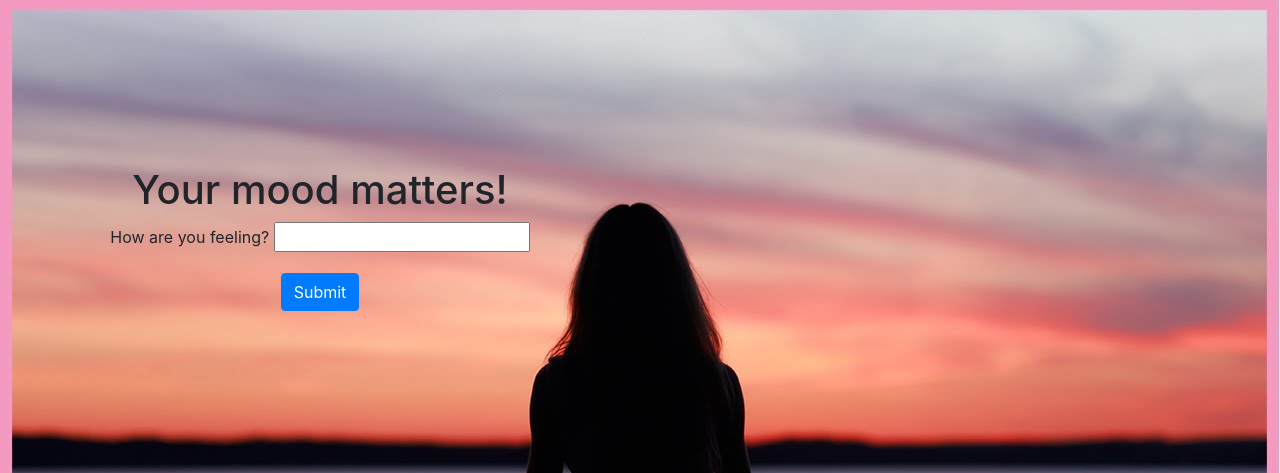
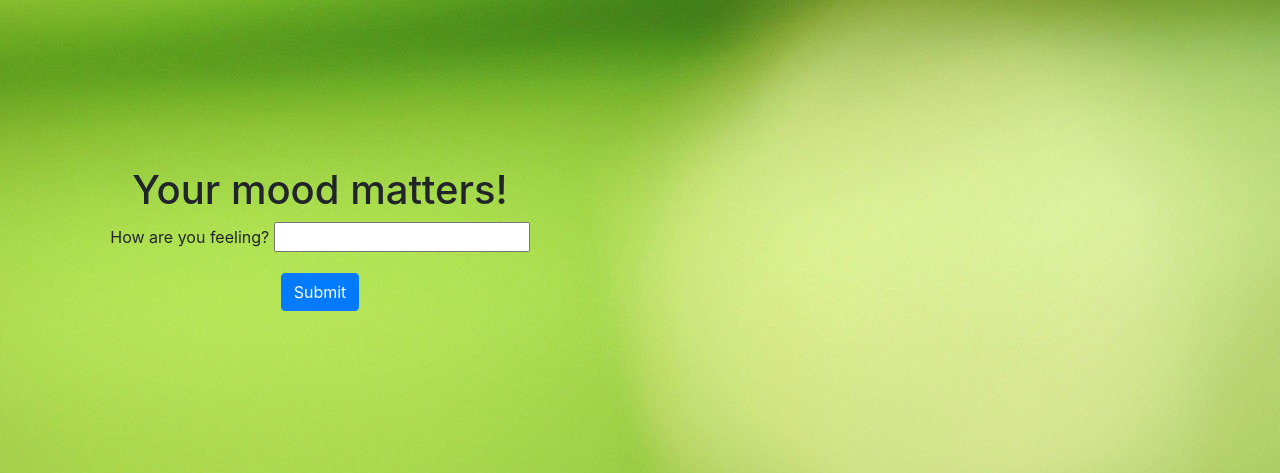
Before and after one commit to jovitap123/yourmoodmatters, a Flask app: page / in a window 1280 px wide. Shown: the top 473 px of the page. Run offline with Flask 2, Linux system fonts and the light colour scheme; some libraries are stand-ins or nearby versions.

Commit message:
Changed background photo

```diff
--- a/templates/index.html
+++ b/templates/index.html
@@ -11,7 +11,7 @@
         integrity="sha384-JcKb8q3iqJ61gNV9KGb8thSsNjpSL0n8PARn9HuZOnIxN0hoP+VmmDGMN5t9UJ0Z" crossorigin="anonymous">
     <style>
         body {
-            background-image: url("static/img/meditation.jpg");
+            background-image: url("static/img/Relax_BG.jpg");
             background-color: #cccccc;
         }
     </style>
```
Also changed, not shown: static/img/Relax_BG.jpg (added), static/img/meditation.jpg (deleted).
